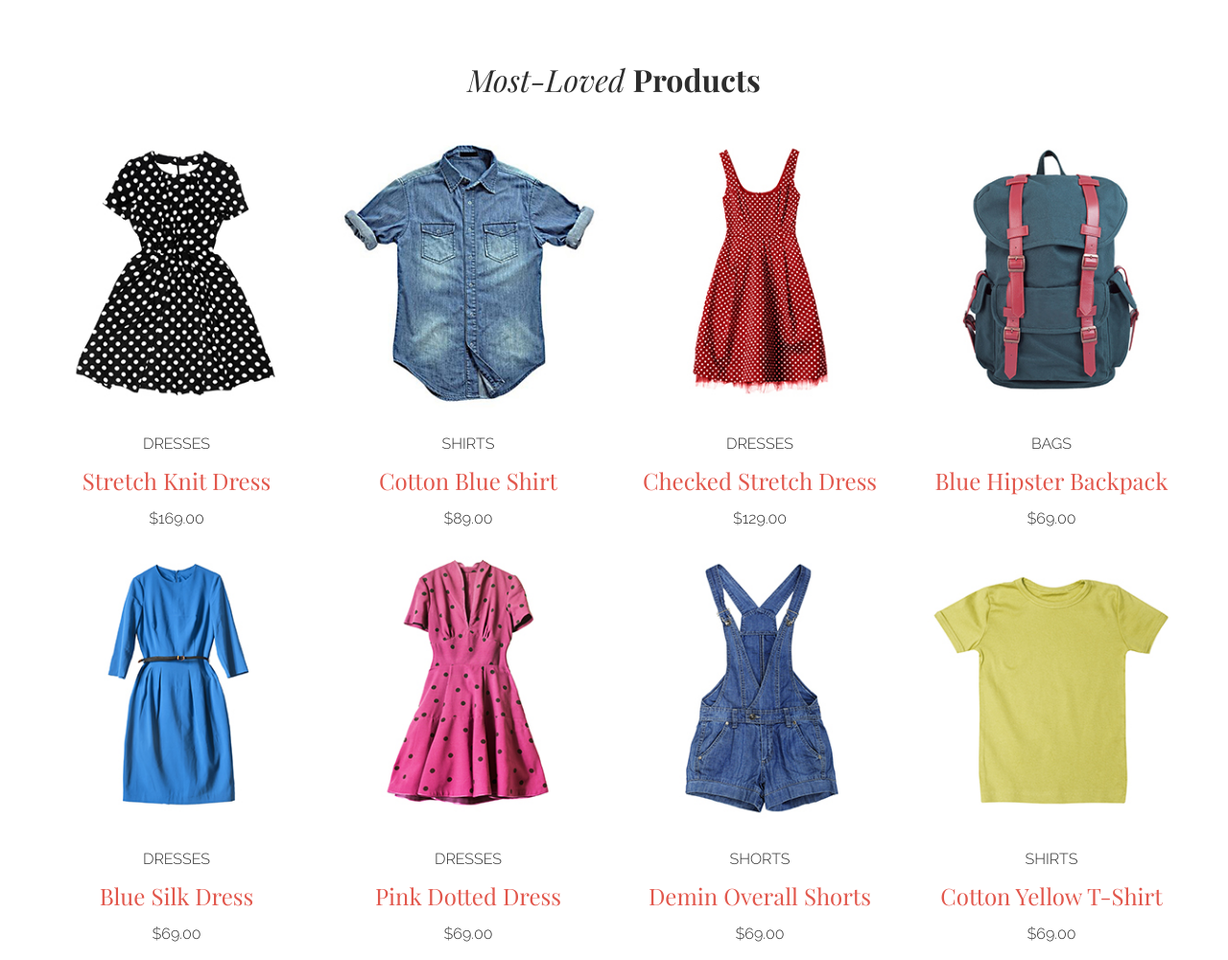
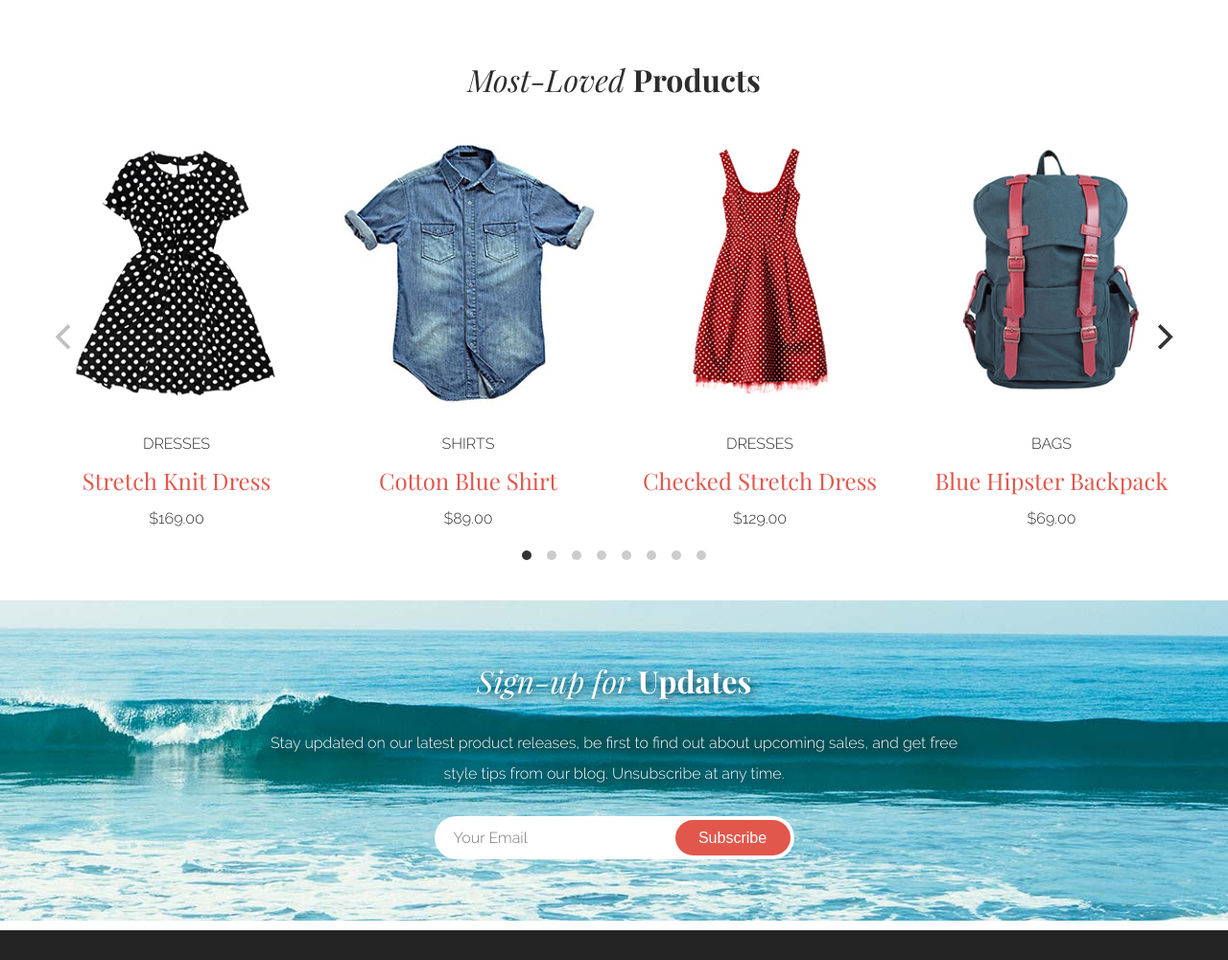
Before and after one commit to jonathanfunk/aloha-apparel, a plain HTML site: page index.html in a window 1280 px wide. Shown: the part 1540-2541 px from the top of the page at 96% size. Drawn offline with nearby package versions, Linux system fonts and the light colour scheme.

Commit message:
incorporated image slider for most loved products

```diff
--- a/index.html
+++ b/index.html
@@ -5,7 +5,7 @@
   <meta name="viewport" content="width=device-width, initial-scale=1">
   <title>Aloha Apparel</title>
   <link rel="stylesheet" href="reset.css">
-  <link rel="stylesheet" href="style.css">
+  <link rel="stylesheet" href="https://unpkg.com/flickity@2.0/dist/flickity.css" media="screen">  <link rel="stylesheet" href="style.css">
   <link href="https://maxcdn.bootstrapcdn.com/font-awesome/4.6.3/css/font-awesome.min.css" rel="stylesheet" integrity="sha384-T8Gy5hrqNKT+hzMclPo118YTQO6cYprQmhrYwIiQ/3axmI1hQomh7Ud2hPOy8SP1" crossorigin="anonymous">
 </head>
 <body>
@@ -52,51 +52,51 @@
   <section class="mostloved" id="mostloved">
     <div class="container">
       <h2>Most-Loved <span>Products</span></h2>
-      <ul>
-        <li>
+      <ul class="products" data-flickity>
+        <li class="carousel-cell">
           <img src="images/stretch-knit-dress.jpg" alt="Stretch Knit Dress" />
           <p>Dresses</p>
           <h3>Stretch Knit Dress</h3>
           <p>$169.00</p>
         </li>
-        <li>
+        <li class="carousel-cell">
           <img src="images/cotton-blue-shirt.jpg" alt="Cotton Blue Shirt" />
           <p>Shirts</p>
           <h3>Cotton Blue Shirt</h3>
           <p>$89.00</p>
         </li>
-        <li>
+        <li class="carousel-cell">
           <img src="images/checked-stretch-dress.jpg" alt="Checked Stretch Dress" />
           <p>Dresses</p>
           <h3>Checked Stretch Dress</h3>
           <p>$129.00</p>
         </li>
-        <li>
+        <li class="carousel-cell">
           <img src="images/blue-hipster-backpack.jpg" alt="Blue Hipster Backpack" />
           <p>Bags</p>
           <h3>Blue Hipster Backpack</h3>
           <p>$69.00</p>
         </li>
         <!--New Clothes-->
-        <li>
+        <li class="carousel-cell">
           <img src="images/blue-silk-dress.jpg" alt="Blue Silk Dress" />
           <p>Dresses</p>
           <h3>Blue Silk Dress</h3>
           <p>$69.00</p>
         </li>
-        <li>
+        <li class="carousel-cell">
           <img src="images/pink-dotted-dress.jpg" alt="Pink Dotted Dress" />
           <p>Dresses</p>
           <h3>Pink Dotted Dress</h3>
           <p>$69.00</p>
         </li>
-        <li>
+        <li class="carousel-cell">
           <img src="images/demin-overall-shorts.jpg" alt="Demin Overall Shorts" />
           <p>Shorts</p>
           <h3>Demin Overall Shorts</h3>
           <p>$69.00</p>
         </li>
-        <li>
+        <li class="carousel-cell">
           <img src="images/cotton-yellow-tshirt.jpg" alt="Cotton Yellow T-Shirt" />
           <p>Shirts</p>
           <h3>Cotton Yellow T-Shirt</h3>
@@ -132,6 +132,7 @@
     </div>
   </footer>
   <script type="text/javascript" src="js/jquery-3.1.1.min.js"></script>
+  <script src="https://unpkg.com/flickity@2.0/dist/flickity.pkgd.min.js"></script>
   <script type="text/javascript" src="js/jquery.js"></script>
 </body>
 </html>
--- a/js/jquery.js
+++ b/js/jquery.js
@@ -1,13 +1,6 @@
 $(document).ready(function(){
-  $('form').on('submit', function(event){
-    event.preventDefault();
-    if ( $('input[type="email"]').val() == '' ) {
-      alert('Please enter a valid email address.');
-    } else {
-      alert('Thank you for subscribing!');
-    }
-  });
 
+  // Navigation Smooth Scroll
   var offset = $("header").height();
   $('a[href*="#"]:not([href="#"])').click(function() {
     if (location.pathname.replace(/^\//,'') == this.pathname.replace(/^\//,'') && location.hostname == this.hostname) {
@@ -22,4 +15,22 @@ $(document).ready(function(){
     }
   });
 
+  //flickity Options
+  $(function() {
+    $('.products').flickity({
+      cellAlign: 'left',
+      contain: true
+    });
+  });
+
+  // Email Validator
+  $('form').on('submit', function(event){
+    event.preventDefault();
+    if ( $('input[type="email"]').val() == '' ) {
+      alert('Please enter a valid email address.');
+    } else {
+      alert('Thank you for subscribing!');
+    }
+  });
+
 });
--- a/style.css
+++ b/style.css
@@ -275,15 +275,9 @@ nav li:last-child {
 
 /* ------ most loved ------ */
 
-.mostloved ul {
-  display: flex;
-  flex-direction: row;
-  justify-content: center;
-  flex-wrap: wrap;
-}
 
 .mostloved li {
-  flex: 100%;
+  width: 100%;
 }
 
 .mostloved p {
@@ -434,7 +428,7 @@ footer a {
   }
 
   .mostloved li {
-    flex: 50%;
+    width: 50%;
   }
 
   footer .container {
@@ -475,7 +469,7 @@ footer a {
   }
 
   .mostloved li {
-    flex: 25%;
+    width: 25%;
   }
 
   .handcrafted .container, .signup .container {
```
